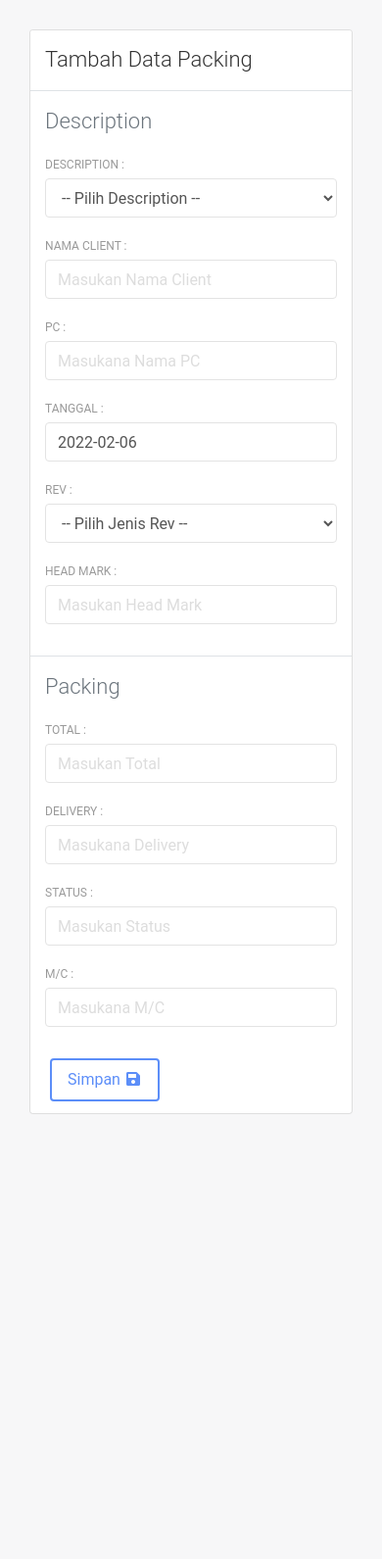
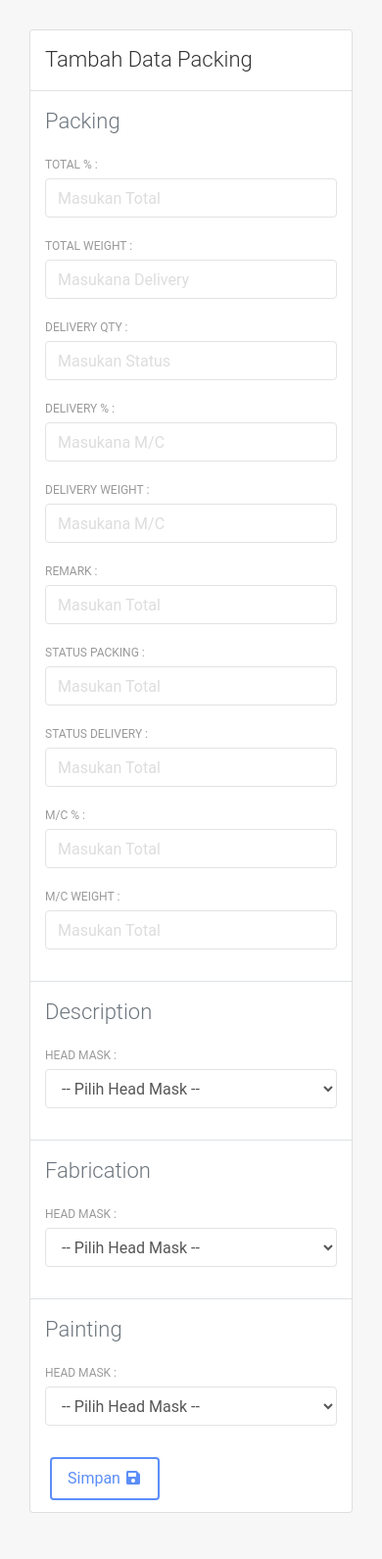
Before and after one commit to dewihh/RFI, a CodeIgniter app: page /index.php/packing/create in a window 390 px wide. Shown: the part 50-1641 px from the top of the page at 98% size. Run offline with CodeIgniter, Linux system fonts and the light colour scheme; a user stored in the database is signed in; data comes from the database, SQL or seed files in the repository; data that the repository does not hold is empty; some libraries are stand-ins or nearby versions.

Commit message:
Edit Input

```diff
--- a/application/views/dashboard.php
+++ b/application/views/dashboard.php
@@ -1,6 +1,6 @@
 <div class="jumbotron bg-primary text-white" style="background: linear-gradient(to bottom, #E1211C 0%, #E1211C 100%);">
     <h4 class="my-0">Selamat datang di</h4>
-    <h1 class="display-4 my-0">Aplikasi Laporan Kegiatan Online</h1>
+    <h1 class="display-4 my-0">Aplikasi Laporan</h1>
     <hr class="my-4">
-    <p class="lead">Aplikasi laporan kegiatan online berbasis website Pemda Wonogiri.</p>
+    <p class="lead">Aplikasi laporan.</p>
 </div>
--- a/application/views/karyawan/index.php
+++ b/application/views/karyawan/index.php
@@ -2,7 +2,7 @@
     <div class="col-12">
         <div class="card">
             <div class="card-header d-block">
-                <h4 class="card-title float-left">Data KomandanTe</h4>
+                <h4 class="card-title float-left">Data Karyawan</h4>
                 <div class="d-inline ml-auto float-right">
                     <a href="<?= base_url('karyawan/create') ?>" class="btn btn-success btn-sm"><i class="fa fa-plus"></i> Tambah</a>
                 </div>
--- a/application/views/packing/create.php
+++ b/application/views/packing/create.php
@@ -6,13 +6,87 @@
                     <h4 class="card-title">Tambah Data Packing</h4>
                 </div>
                 <div class="card-body border-top py-0 my-3">
+                    <h4 class="text-muted my-3">Packing</h4>
+                    <div class="row">
+                        <div class="col-xs-12 col-sm-6">
+                            <div class="form-group">
+                                <label for="nik">Total % : </label>
+                                <input type="text" name="nik" id="nik" class="form-control" placeholder="Masukan Total" required="reuqired" />
+                            </div>
+                        </div>
+                        <div class="col-xs-12 col-sm-6">
+                            <div class="form-group">
+                                <label for="nama">Total Weight : </label>
+                                <input type="text" name="nama" id="nama" class="form-control" placeholder="Masukana Delivery" required="reuqired" />
+                            </div>
+                        </div>
+                    </div>
+                    <div class="row">
+                        <div class="col-xs-12 col-sm-12 col-md-4">
+                            <div class="form-group">
+                                <label for="nik">Delivery Qty : </label>
+                                <input type="text" name="nik" id="nik" class="form-control" placeholder="Masukan Status" required="reuqired" />
+                            </div>
+                        </div>
+                        <div class="col-xs-12 col-sm-12 col-md-4">
+                            <div class="form-group">
+                                <label for="nama">Delivery % : </label>
+                                <input type="text" name="nama" id="nama" class="form-control" placeholder="Masukana M/C" required="reuqired" />
+                            </div>
+                        </div>
+                        <div class="col-xs-12 col-sm-12 col-md-4">
+                            <div class="form-group">
+                                <label for="nama">Delivery Weight : </label>
+                                <input type="text" name="nama" id="nama" class="form-control" placeholder="Masukana M/C" required="reuqired" />
+                            </div>
+                        </div>
+                    </div>
+                    <div class="row">
+                        <div class="col-xs-12 col-sm-12">
+                            <div class="form-group">
+                                <label for="nik">Remark : </label>
+                                <input type="text" name="nik" id="nik" class="form-control" placeholder="Masukan Total" required="reuqired" />
+                            </div>
+                        </div>
+                    </div>
+                    <div class="row">
+                        <div class="col-xs-12 col-sm-6">
+                            <div class="form-group">
+                                <label for="nik">Status Packing : </label>
+                                <input type="text" name="nik" id="nik" class="form-control" placeholder="Masukan Total" required="reuqired" />
+                            </div>
+                        </div>
+                        <div class="col-xs-12 col-sm-6">
+                            <div class="form-group">
+                                <label for="nik">Status Delivery : </label>
+                                <input type="text" name="nik" id="nik" class="form-control" placeholder="Masukan Total" required="reuqired" />
+                            </div>
+                        </div>
+                    </div>
+                    <div class="row">
+                        <div class="col-xs-12 col-sm-6">
+                            <div class="form-group">
+                                <label for="nik">M/C % : </label>
+                                <input type="text" name="nik" id="nik" class="form-control" placeholder="Masukan Total" required="reuqired" />
+                            </div>
+                        </div>
+                        <div class="col-xs-12 col-sm-6">
+                            <div class="form-group">
+                                <label for="nik">M/C Weight : </label>
+                                <input type="text" name="nik" id="nik" class="form-control" placeholder="Masukan Total" required="reuqired" />
+                            </div>
+                        </div>
+                    </div>
+                </div>
+
+                <div class="card-body border-top py-0 my-3">
                     <h4 class="text-muted my-3">Description</h4>
                     <div class="row">
                         <div class="col-xs-12 col-sm-12">
                             <div class="form-group">
-                                <label for="jenis">Description : </label>
+                                <label for="jenis">Head Mask : </label>
                                 <select name="jenis" id="jenis" class="form-control">
-                                    <option value="" disabled selected>-- Pilih Description --</option>
+                                    <option value="" disabled selected>-- Pilih Head Mask --</option>
                                     <option value="Edukasi Politik">0</option>
                                     <option value="Sosial Kultur">1</option>
                                     <option value="Kegiatan Internal">2</option>
@@ -20,74 +94,37 @@
                             </div>
                         </div>
                     </div>
+                </div>
+
+                <div class="card-body border-top py-0 my-3">
+                    <h4 class="text-muted my-3">Fabrication</h4>
                     <div class="row">
-                        <div class="col-xs-12 col-sm-6">
+                        <div class="col-xs-12 col-sm-12">
                             <div class="form-group">
-                                <label for="nik">Nama Client : </label>
-                                <input type="text" name="nik" id="nik" class="form-control" placeholder="Masukan Nama Client" required="reuqired" />
-                            </div>
-                        </div>
-                        <div class="col-xs-12 col-sm-6">
-                            <div class="form-group">
-                                <label for="nama">PC : </label>
-                                <input type="text" name="nama" id="nama" class="form-control" placeholder="Masukana Nama PC" required="reuqired" />
-                            </div>
-                        </div>
-                    </div>
-                    <div class="row">
-                        <div class="col-xs-12 col-sm-12 col-md-4">
-                            <div class="form-group">
-                                <label for="tanggal">Tanggal : </label>
-                                <input type="text" name="tanggal" id="tanggal" class="form-control" placeholder="Masukan Tanggal Kegiatan" required="reuqired" />
-                            </div>
-                        </div>
-                        <div class="col-xs-12 col-sm-12 col-md-4">
-                            <div class="form-group">
-                                <label for="jenis">Rev : </label>
+                                <label for="jenis">Head Mask : </label>
                                 <select name="jenis" id="jenis" class="form-control">
-                                    <option value="" disabled selected>-- Pilih Jenis Rev --</option>
+                                    <option value="" disabled selected>-- Pilih Head Mask --</option>
                                     <option value="Edukasi Politik">0</option>
                                     <option value="Sosial Kultur">1</option>
                                     <option value="Kegiatan Internal">2</option>
                                 </select>
                             </div>
                         </div>
-                        <div class="col-xs-12 col-sm-12 col-md-4">
-                            <div class="form-group">
-                                <label for="kegiatan">Head Mark : </label>
-                                <input type="text" name="kegiatan" id="kegiatan" class="form-control" placeholder="Masukan Head Mark" required="reuqired" />
-                            </div>
-                        </div>
                     </div>
                 </div>
 
                 <div class="card-body border-top py-0 my-3">
-                    <h4 class="text-muted my-3">Packing</h4>
+                    <h4 class="text-muted my-3">Painting</h4>
                     <div class="row">
-                        <div class="col-xs-12 col-sm-6">
+                        <div class="col-xs-12 col-sm-12">
                             <div class="form-group">
-                                <label for="nik">Total : </label>
-                                <input type="text" name="nik" id="nik" class="form-control" placeholder="Masukan Total" required="reuqired" />
-                            </div>
-                        </div>
-                        <div class="col-xs-12 col-sm-6">
-                            <div class="form-group">
-                                <label for="nama">Delivery : </label>
-                                <input type="text" name="nama" id="nama" class="form-control" placeholder="Masukana Delivery" required="reuqired" />
-                            </div>
-                        </div>
-                    </div>
-                    <div class="row">
-                        <div class="col-xs-12 col-sm-6">
-                            <div class="form-group">
-                                <label for="nik">Status : </label>
-                                <input type="text" name="nik" id="nik" class="form-control" placeholder="Masukan Status" required="reuqired" />
-                            </div>
-                        </div>
-                        <div class="col-xs-12 col-sm-6">
-                            <div class="form-group">
-                                <label for="nama">M/C : </label>
-                                <input type="text" name="nama" id="nama" class="form-control" placeholder="Masukana M/C" required="reuqired" />
+                                <label for="jenis">Head Mask : </label>
+                                <select name="jenis" id="jenis" class="form-control">
+                                    <option value="" disabled selected>-- Pilih Head Mask --</option>
+                                    <option value="Edukasi Politik">0</option>
+                                    <option value="Sosial Kultur">1</option>
+                                    <option value="Kegiatan Internal">2</option>
+                                </select>
                             </div>
                         </div>
                     </div>
```
Also changed, not shown: application/views/packing/index.php (+32 -9 lines).
